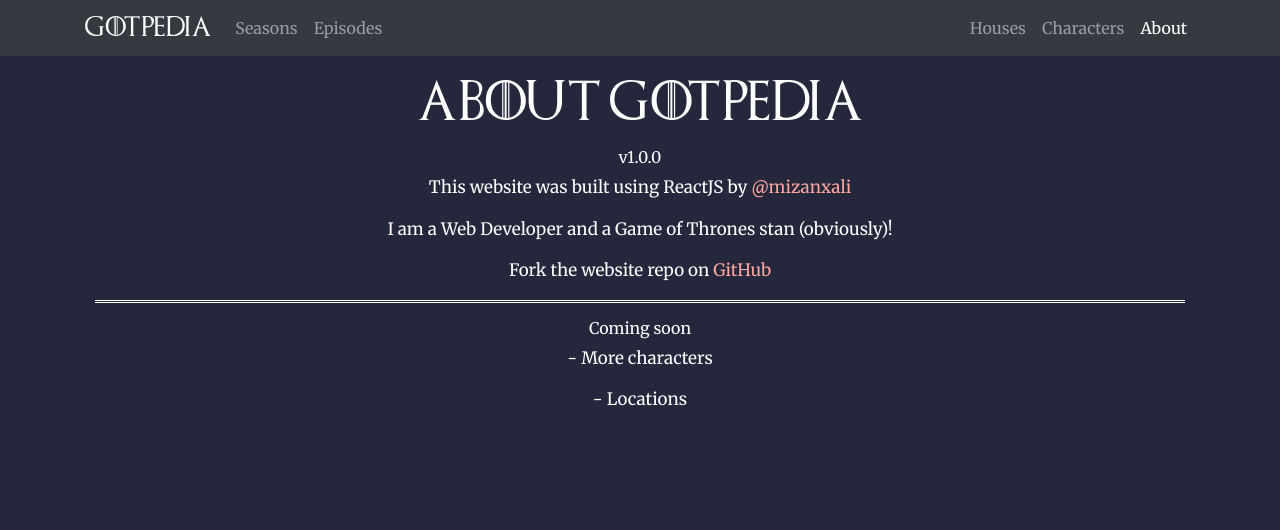
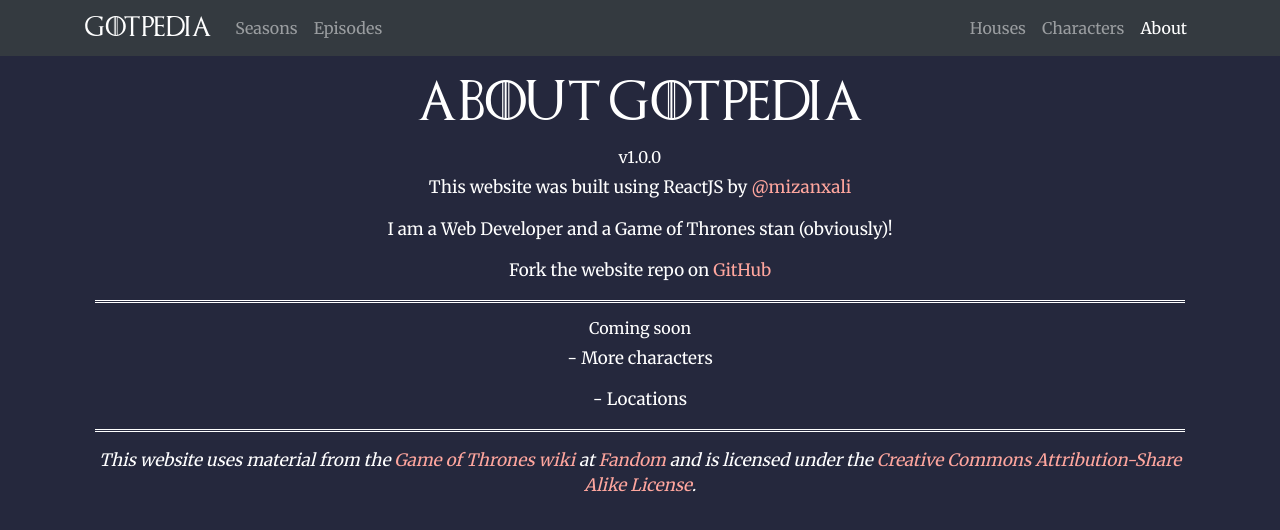
Before and after one commit to mizanxali/gotpedia, a React app: page /gotpedia/about in a window 1280 px wide. Shown: the top 530 px of the page. Built offline with nearby package versions, Linux system fonts and the light colour scheme.

Commit message:
added attribution in about section

```diff
--- a/public/index.html
+++ b/public/index.html
@@ -19,7 +19,7 @@
       work correctly both with client-side routing and a non-root public URL.
       Learn how to configure a non-root public URL by running `npm run build`.
     -->
-    <title>React App</title>
+    <title>GOTPEDIA</title>
   </head>
   <body>
     <noscript>
--- a/src/components/About/About.js
+++ b/src/components/About/About.js
@@ -14,6 +14,8 @@
                     <h6>Coming soon</h6>
                     <p>- More characters</p>
                     <p>- Locations</p>
+                    <hr style={{borderTop: '3px double white'}}></hr>
+                    <p style={{fontStyle: 'italic'}}>This website uses material from the <a style={{color: '#FFA69E'}} href='https://gameofthrones.fandom.com/wiki/Game_of_Thrones_Wiki'>Game of Thrones wiki</a> at <a style={{color: '#FFA69E'}} href='https://www.fandom.com/'>Fandom</a> and is licensed under the <a style={{color: '#FFA69E'}} href='https://creativecommons.org/licenses/by-sa/3.0/'>Creative Commons Attribution-Share Alike License</a>.</p>
                 </div>
             </Container>
     )
```
